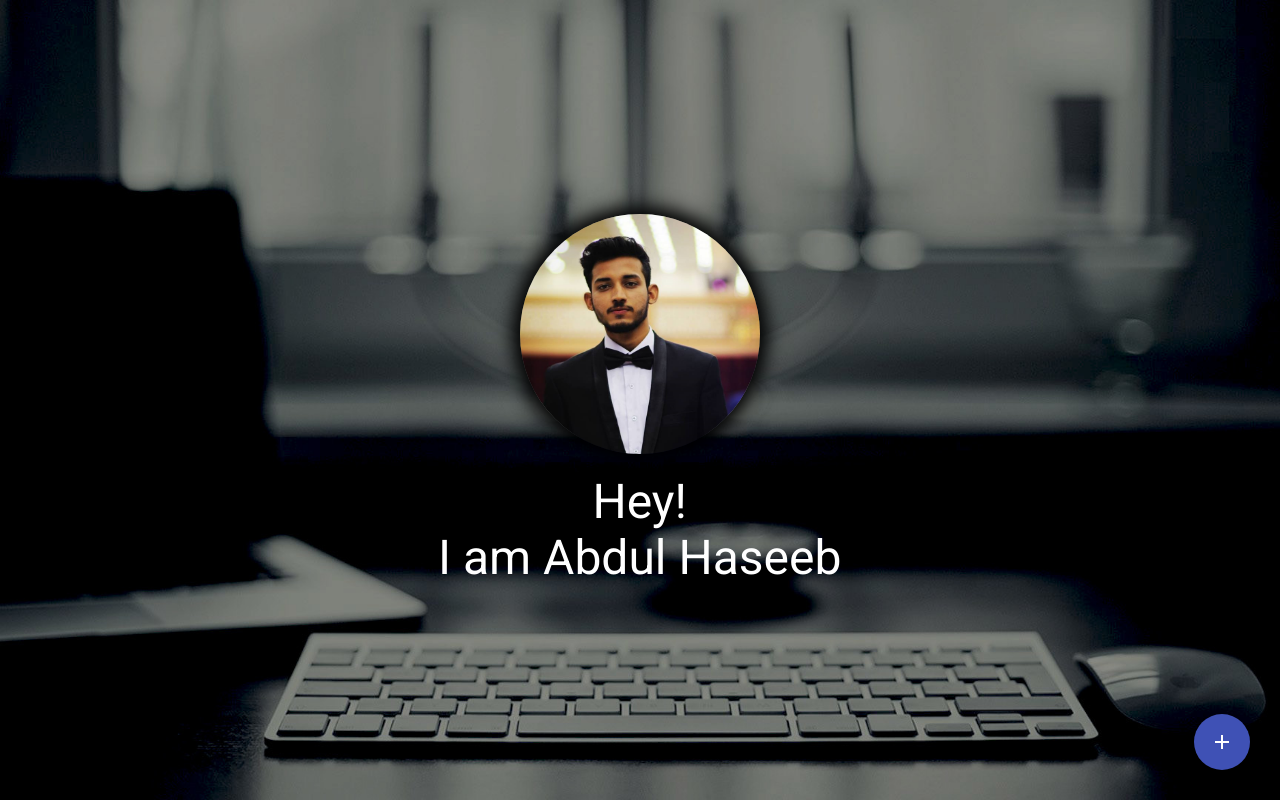
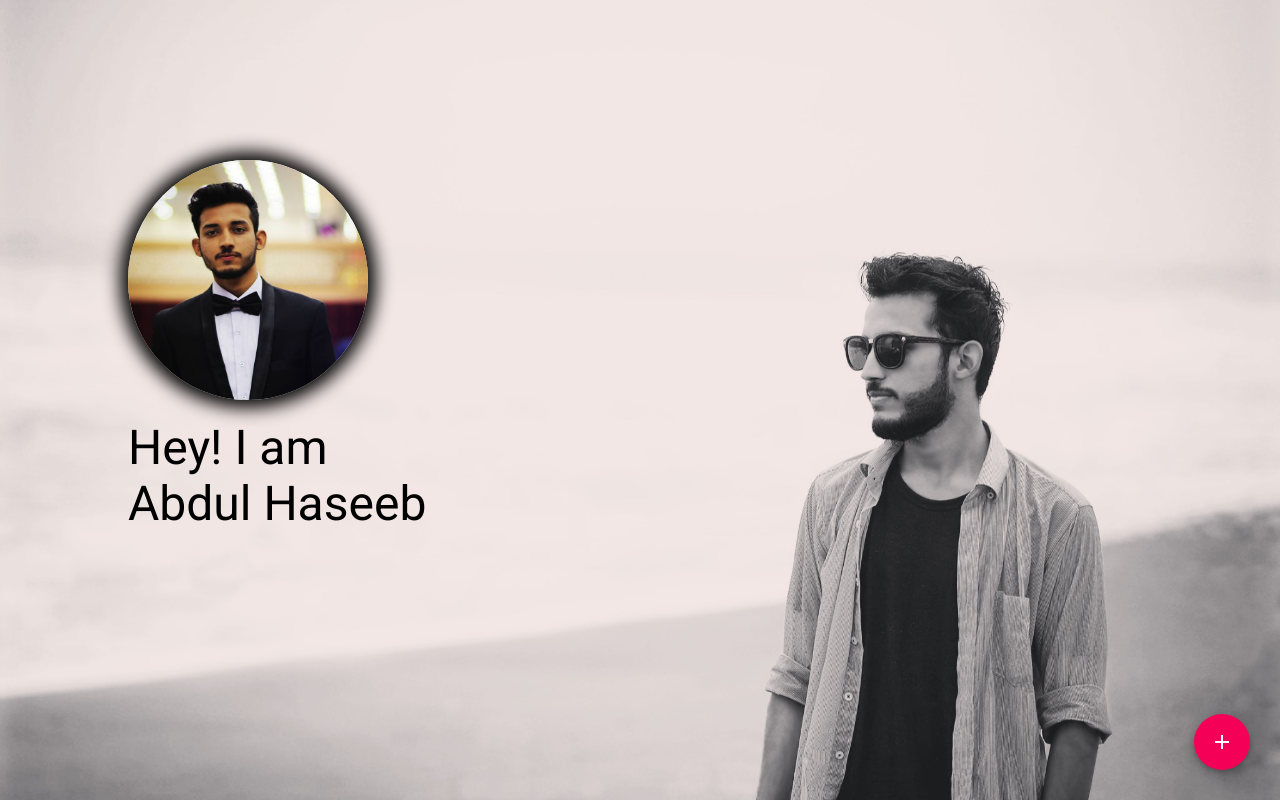
Before and after one commit to abdulhaseeb13mar/portfolio, a React (Create React App) app: page / in a window 1280 px wide. Built offline with nearby package versions, Linux system fonts and the light colour scheme.

Commit message:
inital home page designed

```diff
--- a/src/components/Fab/FabComp.jsx
+++ b/src/components/Fab/FabComp.jsx
@@ -27,7 +27,7 @@ function FabComp() {
 
   return (
     <>
-      <Fab color="primary" aria-label="add" className={classes.fab} onClick={handleClick}>
+      <Fab color="secondary" aria-label="add" className={classes.fab} onClick={handleClick}>
         <AddIcon />
       </Fab>
       <Menu
--- a/src/components/Home/Home.jsx
+++ b/src/components/Home/Home.jsx
@@ -6,7 +6,6 @@ import {
   AppBar,
   Toolbar,
   IconButton,
-  Button,
   Tabs,
   Tab,
   useMediaQuery,
@@ -15,6 +14,7 @@ import {
   ListItem,
   ListItemText,
 } from "@material-ui/core";
+import HomeSummary from "./HomeSummary";
 import MenuIcon from "@material-ui/icons/Menu";
 import { makeStyles } from "@material-ui/core/styles";
 import Zoom from "react-reveal/Zoom";
@@ -42,6 +42,10 @@ function Home() {
   const handleToggleShow = () => {
     setShowStarter(false);
     setShowHeader(true);
+    setTimeout(() => {
+      document.getElementsByClassName("home-centered-div")[0].style.display = "none";
+      document.getElementsByClassName("home-MySummary-div")[0].style.display = "flex";
+    }, 300);
   };
 
   const handleTabsChange = (e, val) => {
@@ -53,10 +57,10 @@ function Home() {
   };
   return (
     <>
-      <Grid className="main-home-wrapper" container>
-        <Fade bottom when={showHeader}>
+      <Grid className="main-home-wrapper" container style={{ opacity: showHeader ? 0.7 : 1 }}></Grid>
+      <Fade bottom when={showHeader} collapse>
         <div className="home-headerbar">
-            <AppBar position="static" color="transparent">
+          <AppBar position="static" color="transparent" style={{ boxShadow: "none" }}>
             {MediaQueryMatches ? (
               <Toolbar>
                 <IconButton
@@ -65,11 +69,11 @@ function Home() {
                   color="inherit"
                   aria-label="menu"
                   onClick={handleToggleDrawer}>
-                    <MenuIcon style={{ color: "white" }} />
+                  <MenuIcon style={{ color: "black" }} />
                 </IconButton>
               </Toolbar>
             ) : (
-                <Tabs value={tabIndex} onChange={handleTabsChange} style={{ color: "white" }}>
+              <Tabs value={tabIndex} onChange={handleTabsChange}>
                 <Tab label="Home" />
                 <Tab label="About Me" />
                 <Tab label="Projects" />
@@ -79,19 +83,30 @@ function Home() {
           </AppBar>
         </div>
       </Fade>
-        <Zoom right cascade when={showStarter}>
+      <Fade left when={showHeader} collapse>
+        <HomeSummary />
+      </Fade>
+      <Zoom right cascade when={showStarter} collapse>
         <div className="home-centered-div" onClick={handleToggleShow}>
           <Avatar alt="Me" src={ME} className={classes.large} />
           <Typography variant="h3" className="home-text1">
-              Hey! <br /> I am Abdul Haseeb
+            Hey! I am <br /> Abdul Haseeb
           </Typography>
         </div>
       </Zoom>
-      </Grid>
       <Drawer anchor="top" open={drawerOpen} onClose={handleToggleDrawer}>
         <List>
           <ListItem button>
             <ListItemText>Home</ListItemText>
+          </ListItem>
+          <ListItem button>
+            <ListItemText>About Me</ListItemText>
+          </ListItem>
+          <ListItem button>
+            <ListItemText>Projects</ListItemText>
+          </ListItem>
+          <ListItem button>
+            <ListItemText>Contact Me</ListItemText>
           </ListItem>
         </List>
       </Drawer>
--- a/src/components/Home/Home.scss
+++ b/src/components/Home/Home.scss
@@ -1,33 +1,83 @@
 .main-home-wrapper {
   height: 100vh;
+  position: absolute;
+  top: 0;
   display: flex;
   flex-direction: column;
   justify-content: center;
   align-items: center;
-  background-image: url("../../assets/background.jpg");
+  background-image: url("../../assets/meBack.jpg");
   background-position: center;
   background-size: cover;
-
-  .home-headerbar {
-    width: 100%;
-    position: absolute;
-    top: 0;
-  }
+  background-attachment: fixed;
+  background-repeat: no-repeat;
+  opacity: 0.8;
+  transition: 0.2s ease-in;
 
   .home-me-icon-div {
     border-radius: 50%;
     cursor: pointer;
   }
+}
 
-  .home-centered-div {
+// .home-headerbar {
+//   display: none;
+// }
+
+.home-centered-div {
+  // display: flex;
+  // flex-direction: column;
+  // align-items: flex-start;
+  // justify-content: center;
+  margin-top: 20vh;
+  margin-left: 10vw;
+  // height: 90vh;
+  .home-text1 {
+    margin-top: 20px;
+    // text-align: center;
+  }
+}
+
+.home-MySummary-wrapper {
+  .home-MySummary-div {
+    display: none;
+    margin-left: 5vw;
+    // display: flex;
+    align-items: center;
+    justify-content: flex-start;
+    margin-top: 10vw;
+    flex-wrap: wrap;
+    // padding: 0 150px;
+
+    .MySummary-avatar-div {
+      min-width: 150px;
+      display: flex;
+      align-items: center;
+      justify-content: flex-start;
+    }
+    .MySummary-summary-div {
+      // margin-left: 20px;
+
+      .MySummary-summary-heading {
+        margin-top: 10px;
+      }
+    }
+  }
+
+  .home-MySummary-btns-div {
     display: flex;
-    flex-direction: column;
-    align-items: center;
-    justify-content: center;
-    .home-text1 {
-      margin-top: 20px;
-      color: white;
-      text-align: center;
+    flex-wrap: wrap;
+    margin-top: 10px;
+    // margin-left: calc(5vw + 150px);
+
+    .home-MySummary-btns-knowMe {
+      margin: 5px 10px;
+    }
+
+    .home-MySummary-btns-projects {
+      background-color: rgba($color: rgb(224, 224, 224), $alpha: 0.5);
+      color: black !important;
+      margin: 5px 10px;
     }
   }
 }
--- /dev/null
+++ b/src/components/Home/HomeSummary.jsx
@@ -0,0 +1,53 @@
+import React from "react";
+import { Typography, Avatar, makeStyles, Button } from "@material-ui/core";
+import ME from "../../assets/me.jpg";
+import "./Home.scss";
+
+function HomeSummary() {
+  const classes = useStyles();
+  return (
+    <div className="home-MySummary-wrapper">
+      <div className="home-MySummary-div">
+        <div className="MySummary-avatar-div">
+          <Avatar alt="Me" src={ME} className={classes.large} />
+        </div>
+        <div className="MySummary-summary-div">
+          <div className="MySummary-summary-heading">
+            <Typography variant="h4">I AM A SOFTWARE ENGINEER</Typography>
+          </div>
+          <div className="MySummary-summary-details">
+            <Typography variant="subtitle1">
+              Graduated from NED University of Engineering and Technology. <br />
+              Started my careeer with keen intereast in the web development and front end. <br />
+              My Expertise lies in the JavaScript language and React.
+            </Typography>
+            <div className="home-MySummary-btns-div">
+              <Button variant="contained" color="secondary" className="home-MySummary-btns-knowMe">
+                Know me more
+              </Button>
+              <Button variant="contained" className="home-MySummary-btns-projects">
+                My Projects
+              </Button>
+            </div>
+          </div>
+        </div>
+      </div>
+    </div>
+  );
+}
+
+const useStyles = makeStyles((theme) => ({
+  large: {
+    width: theme.spacing(15),
+    height: theme.spacing(15),
+    boxShadow: "0px 0px 4px 4px rgb(0,0,0,0.5)",
+    // transition: "0.2s ease-in-out",
+    // cursor: "pointer",
+    // "&:hover": {
+    //   width: theme.spacing(35),
+    //   height: theme.spacing(35),
+    // },
+  },
+}));
+
+export default HomeSummary;
```
Also changed, not shown: src/assets/meBack.jpg (added). Lines whose indentation alone changed are shown as unchanged.
